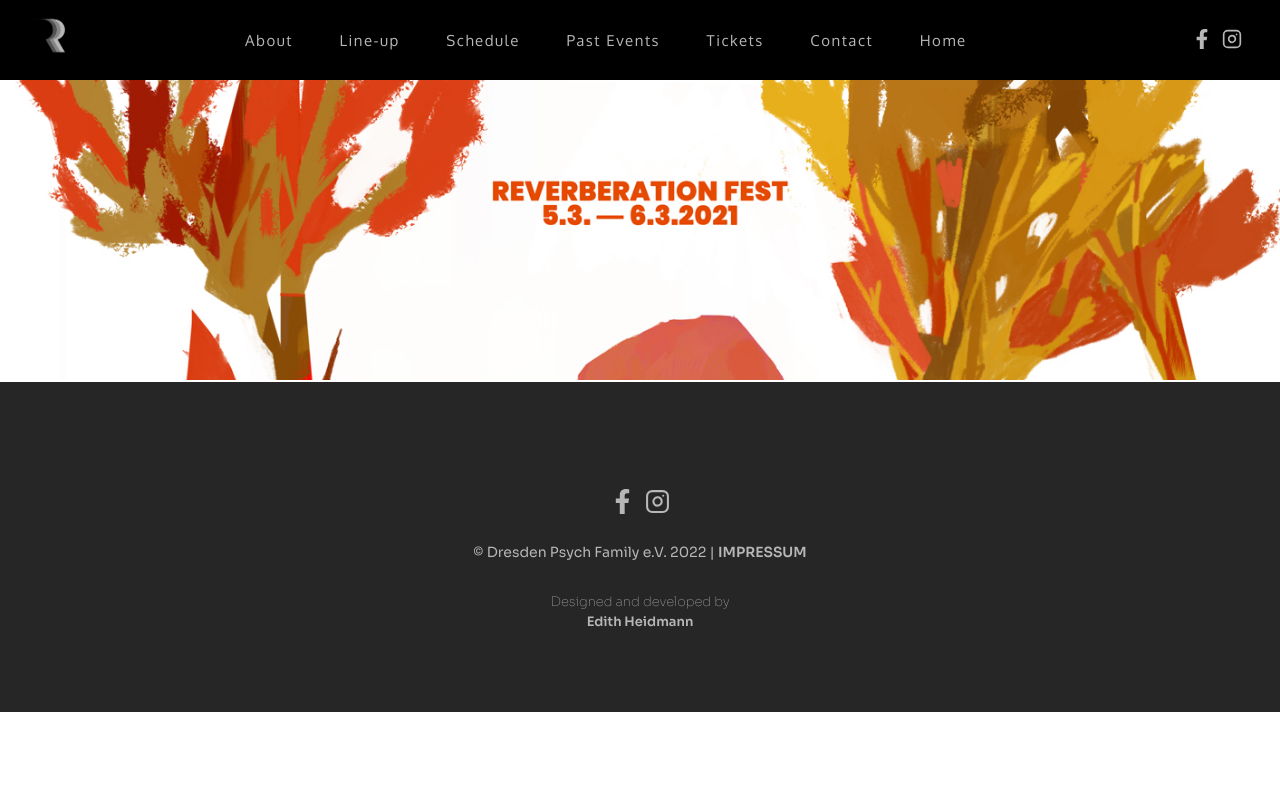
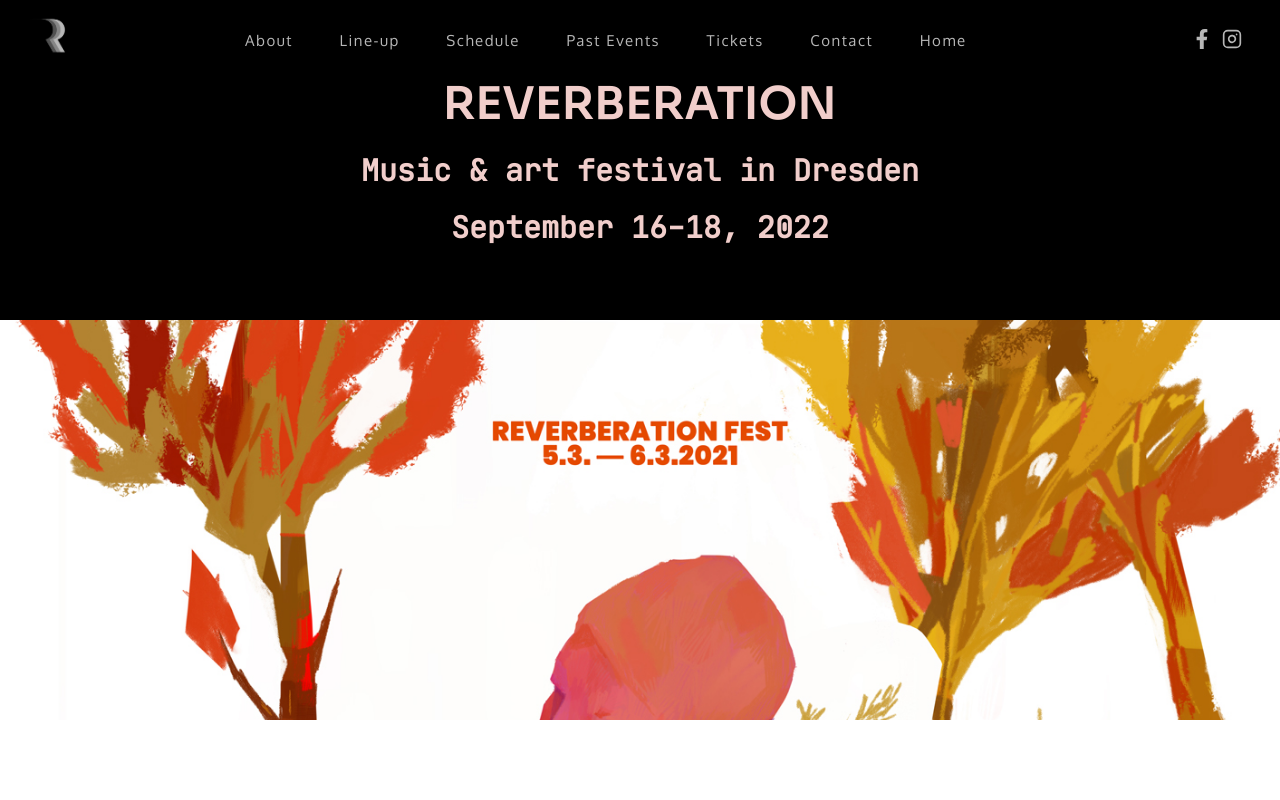
Before and after one commit to ediheid/reverberation-frontend, a React (Create React App) app: page / in a window 1280 px wide. Shown: the top 800 px of the page. Built offline with nearby package versions, Linux system fonts and the light colour scheme.

Commit message:
Testing landing animation

```diff
--- a/src/Components/Navbar/navbar.module.scss
+++ b/src/Components/Navbar/navbar.module.scss
@@ -77,6 +77,8 @@
   background-color: $nav-dropdown;
 
   font-family: $nav-links-font-family;
+
+  z-index: 5000;
 
   display: flex;
   flex-direction: column;
--- a/src/Styling/_mixins.module.scss
+++ b/src/Styling/_mixins.module.scss
@@ -17,7 +17,7 @@
 
 // * Medium = Less than 992px - tablets
 @mixin medium {
-  @media (min-width: 769px) and (max-width: 992px) {
+  @media (min-width: 768px) and (max-width: 992px) {
     @content;
   }
 }
@@ -42,3 +42,10 @@
     @content;
   }
 }
+
+//  Special Media Query for extra small devices
+@mixin extra-extra-small {
+  @media (max-width: 320px) {
+    @content;
+  }
+}
--- a/src/Styling/_variables.module.scss
+++ b/src/Styling/_variables.module.scss
@@ -15,15 +15,12 @@ $nav-dropdown: rgba(0, 0, 0, 0.9);
 $white-grey: #f2f2f2;
 $mid-grey: #b7b7b7;
 
-// ? Changing depending on paöette
+// ? Changing depending on palette
 $nav-links: $mauve;
 $links-hover-colour: $mauve;
 $back-to-top-button: $mauve;
-
-// $black-grey: #191919;
-// $main-green: #38736d;
-// $dark-green: #275459;
-// $blue: #295884;
+$landing-heading-colour: $salmon;
+$landing-animation-shadow-1: lighten($mauve, 20%);
 
 // ? Font Variables
 // Nav Fonts
--- a/src/Views-Sections/Home/Home.js
+++ b/src/Views-Sections/Home/Home.js
@@ -1,23 +1,12 @@
 import React from "react";
 
 import styles from "../Home/home.module.scss";
-
-import mainImage from "./Static/wip2.png";
+import LandingArea from "./LandingArea/LandingArea";
 
 const Home = () => {
   return (
     <div className={styles["home-container"]}>
-      <div className={styles["landing-area"]}>
-        <div className={styles["main-image-container"]}>
-          {/* // todo - Decide if I should use the img here or as bg image in SCSS */}
-          <img
-            className={styles["main-image"]}
-            src={mainImage}
-            alt="Banner.  Artwork by Artourette"
-          ></img>
-          {/* BANNER WILL GO HERE */}
-        </div>
-      </div>
+      <LandingArea />
     </div>
   );
 };
--- /dev/null
+++ b/src/Views-Sections/Home/LandingArea/LandingArea.js
@@ -0,0 +1,46 @@
+import React from "react";
+
+import styles from "../LandingArea/landing-area.module.scss";
+
+import mainImage from "../Static/wip2.png";
+
+const LandingArea = () => {
+  return (
+    <div className={styles["landing-area-container"]}>
+      {/* // Todo: What content do we want here? */}
+      <div className={styles["landing-area-extra-content"]}>
+        <h1
+          className={`${styles["glitch"]} ${styles["main-heading"]}`}
+          data-text="REVERBERATION"
+        >
+          REVERBERATION
+        </h1>
+        <h1 className={styles["glow"]}>REVERBERATION</h1>
+
+        <h2
+          className={`${styles["glitch"]} ${styles["sub-headings"]}`}
+          data-text="Music & art festival in Dresden"
+        >
+          Music & art festival in Dresden
+        </h2>
+
+        <h2
+          className={`${styles["glitch"]} ${styles["sub-headings"]}`}
+          data-text="September 16-18, 2022"
+        >
+          September 16-18, 2022
+        </h2>
+      </div>
+
+      <div className={styles["main-image-container"]}>
+        <img
+          className={styles["main-image"]}
+          src={mainImage}
+          alt="Banner.  Artwork by Artourette"
+        ></img>
+      </div>
+    </div>
+  );
+};
+
+export default LandingArea;
--- /dev/null
+++ b/src/Views-Sections/Home/LandingArea/landing-area.module.scss
@@ -0,0 +1,204 @@
+@import "../../../Styling/variables.module";
+@import "../../../Styling/mixins.module";
+@import "../../../Styling/reset.module";
+
+.landing-area-container {
+  width: 100vw;
+  height: 100vh;
+}
+
+.main-image {
+  width: 100vw;
+  height: 50vh;
+
+  object-fit: cover;
+  object-position: top;
+
+  //   margin-bottom: -1rem;
+}
+
+.landing-area-extra-content {
+  display: flex;
+  flex-direction: column;
+  justify-content: center;
+  align-items: center;
+
+  height: 40vh;
+  width: 100vw;
+
+  background-color: $black;
+}
+
+.main-heading {
+  font-size: 3.5rem;
+
+  font-family: $intro-font-family;
+}
+
+.sub-headings {
+  font-size: 1.5rem;
+  margin-top: 2rem;
+  font-family: $sub-headings;
+}
+
+.glitch {
+  color: lighten($landing-heading-colour, 22%);
+  position: relative;
+
+  animation: glitch 5s 5s infinite;
+}
+
+.glitch::before {
+  content: attr(data-text);
+  position: absolute;
+  left: -2px;
+  text-shadow: -5px 0 $landing-animation-shadow-1;
+  background: black;
+  overflow: hidden;
+  top: 0;
+  animation: noise-1 3s linear infinite alternate-reverse,
+    glitch 5s 5.05s infinite;
+}
+
+.glitch::after {
+  content: attr(data-text);
+  position: absolute;
+  left: 2px;
+  text-shadow: -5px 0 lightgreen;
+  background: black;
+  overflow: hidden;
+  top: 0;
+  animation: noise-2 3s linear infinite alternate-reverse, glitch 5s 5s infinite;
+}
+
+@keyframes glitch {
+  1% {
+    transform: rotateX(10deg) skewX(90deg);
+  }
+  2% {
+    transform: rotateX(0deg) skewX(0deg);
+  }
+}
+
+@keyframes noise-1 {
+  $steps: 30;
+  @for $i from 1 through $steps {
+    #{percentage($i*(1/$steps))} {
+      $top: random(100);
+      $bottom: random(101 - $top);
+      clip-path: inset(#{$top}px 0 #{$bottom}px 0);
+    }
+  }
+}
+
+@keyframes noise-2 {
+  $steps: 30;
+  @for $i from 0 through $steps {
+    #{percentage($i*(1/$steps))} {
+      $top: random(100);
+      $bottom: random(101 - $top);
+      clip-path: inset(#{$top}px 0 #{$bottom}px 0);
+    }
+  }
+}
+
+.scanlines {
+  overflow: hidden;
+  mix-blend-mode: difference;
+}
+
+.scanlines::before {
+  content: "";
+  position: absolute;
+  width: 100%;
+  height: 100%;
+  top: 0;
+  left: 0;
+
+  background: repeating-linear-gradient(
+    to bottom,
+    transparent 0%,
+    rgba(255, 255, 255, 0.05) 0.5%,
+    transparent 1%
+  );
+
+  animation: fudge 7s ease-in-out alternate infinite;
+}
+
+@keyframes fudge {
+  from {
+    transform: translate(0px, 0px);
+  }
+  to {
+    transform: translate(0px, 2%);
+  }
+}
+
+.glow {
+  @extend .glitch;
+  text-shadow: 0 0 1000px rgb(223, 191, 191);
+  color: transparent;
+  position: absolute;
+  top: 0;
+}
+
+@keyframes glitch-2 {
+  1% {
+    transform: rotateX(10deg) skewX(70deg);
+  }
+  2% {
+    transform: rotateX(0deg) skewX(0deg);
+  }
+}
+
+// ? Media queries
+
+@include extra-extra-small {
+  .main-heading {
+    font-size: 2.5rem;
+  }
+
+  .sub-headings {
+    font-size: 1rem;
+  }
+}
+
+@include medium {
+  .main-heading {
+    font-size: 4.5rem;
+  }
+
+  .sub-headings {
+    font-size: 3rem;
+  }
+}
+
+@include large {
+  .main-heading {
+    font-size: 4.5rem;
+  }
+
+  .sub-headings {
+    font-size: 3rem;
+  }
+}
+
+@include extra-large {
+  .main-heading {
+    font-size: 4.5rem;
+  }
+
+  .sub-headings {
+    font-size: 3rem;
+  }
+}
+
+@include extra-extra-large {
+  .main-heading {
+    font-size: 6.5rem;
+  }
+
+  .sub-headings {
+    font-size: 4rem;
+  }
+}
--- a/src/Views-Sections/Home/home.module.scss
+++ b/src/Views-Sections/Home/home.module.scss
@@ -1,25 +1,3 @@
 .home-container {
   width: 100vw;
-  padding-top: 8rem;
 }
-
-.main-image {
-  width: 100vw;
-  height: 30rem;
-
-  object-fit: cover;
-  object-position: top;
-
-  //   background-color: red;
-  // display: flex;
-  // justify-content: center;
-  // align-items: center;
-  // font-size: 3rem;
-
-  // !!
-  // Todo - I need an image with no border that will fit all screen sizes
-  // background-image: url("./Static/wip2.png");
-  // background-position: center;
-  // background-repeat: no-repeat;
-  //   background-size: cover;
-}
```
